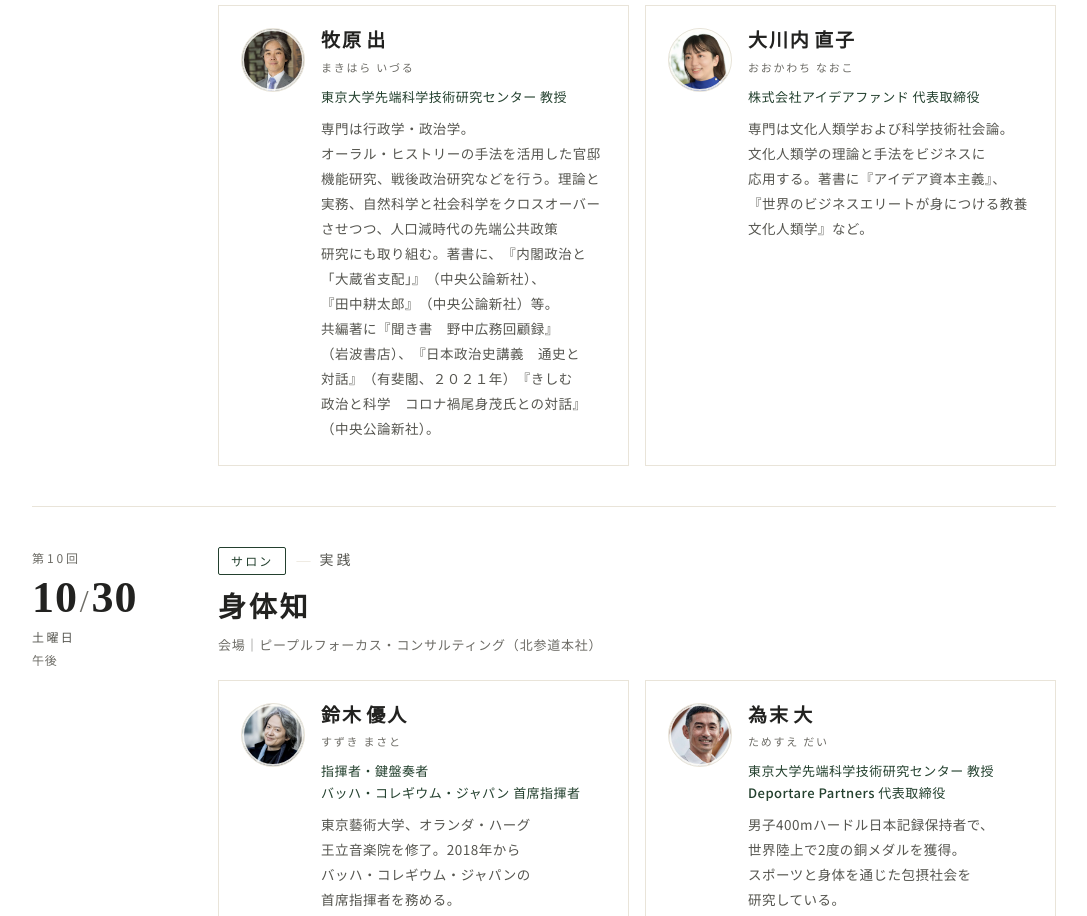
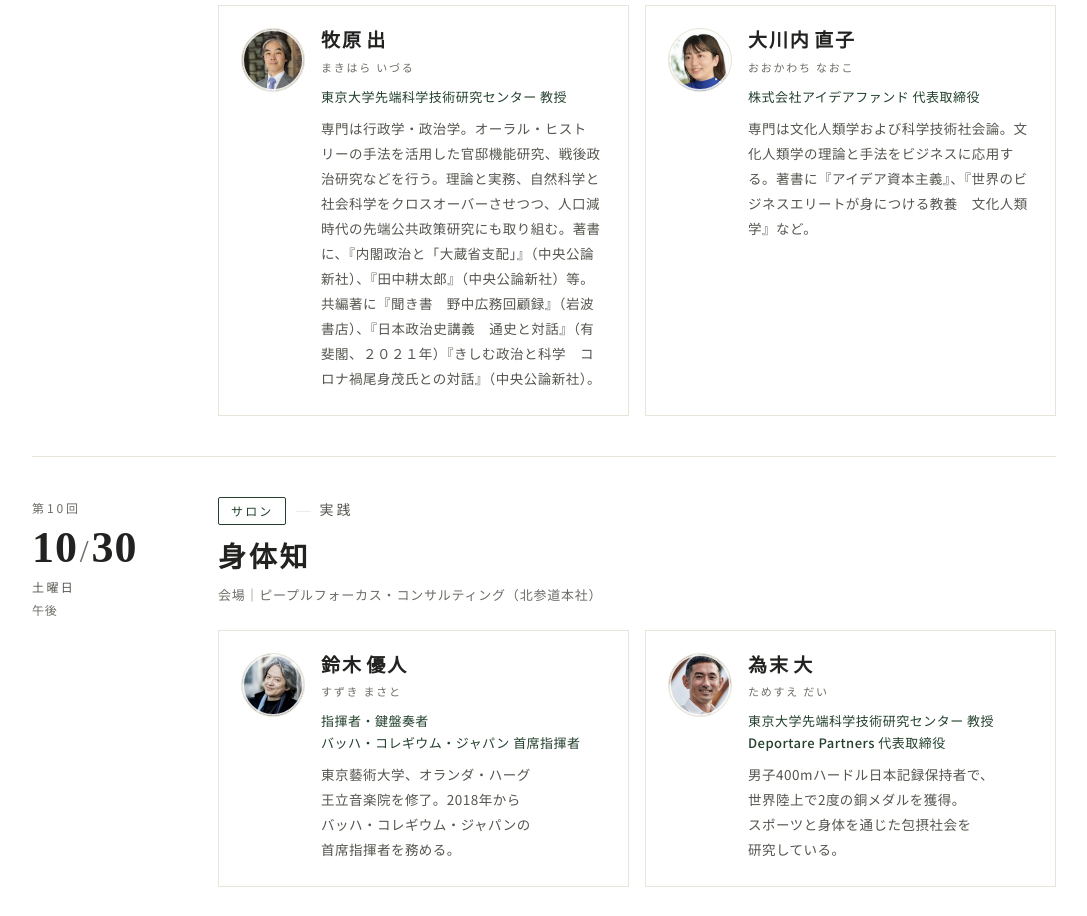
Before and after one commit to abcdefghoriuchi-gif/wisdom-salon, a plain HTML site: page 2027/index.html in a window 1280 px wide. Shown: the part 9806-10722 px from the top of the page, without its empty margins (96-1183 px from the left). Drawn offline with Linux system fonts and the light colour scheme.

Commit message:
学者紹介: 牧原出さん・大川内直子さんのプロフィール文を標準の折り返しで流す形に変更

```diff
--- a/2027/index.html
+++ b/2027/index.html
@@ -529,8 +529,8 @@ footer .note{color:var(--aul);letter-spacing:.06em}
 <div class="sbody"><div class="smeta"><span class="badge">サロン</span><span class="axis">思考</span></div>
 <h3 class="stheme">歴史・文明</h3><p class="venue"><span class="nw">会場｜</span><wbr><span class="nw">ピープルフォーカス・</span><wbr>コンサルティング<span class="vsub">（<span class="nw">北参道本社）</span></span></p>
 <div class="sps"><article class="sp"><div class="mono ph-wrap"><img src="images/makihara.jpg" alt="牧原出" width="200" height="200" loading="lazy" decoding="async"></div><div class="spb">
-<h4 class="spn"><span class="nw">牧原 出</span></h4><p class="kana"><span class="nw">まきはら いづる</span></p><p class="spt"><span class="seg"><span class="nw">東京大学</span><wbr><span class="nw">先端科学技術研究センター</span> <span class="nw">教授</span></span></p><p class="bio" style="text-wrap:wrap">専門は<wbr>行政学・<wbr>政治学。<wbr><span class="nw">オーラル・ヒストリー</span>の<wbr>手法を<wbr>活用した<wbr>官邸<wbr>機能<wbr>研究、<wbr>戦後<wbr>政治<wbr>研究<wbr>などを<wbr>行う。<wbr>理論と<wbr>実務、<wbr>自然<wbr>科学と<wbr>社会<wbr>科学を<wbr>クロスオーバー<wbr>させつつ、<wbr>人口減<wbr>時代の<wbr>先端<wbr>公共<wbr>政策<wbr>研究にも<wbr>取り組む。<wbr>著書に、<wbr>『内閣<wbr>政治と<wbr>「大蔵省<wbr>支配」』<wbr>（中央公論新社）、<wbr>『田中耕太郎』<wbr>（中央公論新社）等。<wbr>共編著に<wbr>『聞き書　<wbr>野中広務<wbr>回顧録』<wbr>（岩波書店）、<wbr>『日本<wbr>政治史<wbr>講義　<wbr>通史と<wbr>対話』<wbr>（有斐閣、<wbr>２０２１年）<wbr>『きしむ<wbr>政治と<wbr>科学　<wbr>コロナ禍<wbr>尾身茂氏との<wbr>対話』<wbr>（中央公論新社）。</p></div></article><article class="sp"><div class="mono ph-wrap"><img src="images/okawachi.jpg" alt="大川内直子" width="200" height="200" loading="lazy" decoding="async"></div><div class="spb">
-<h4 class="spn"><span class="nw">大川内 直子</span></h4><p class="kana"><span class="nw">おおかわち なおこ</span></p><p class="spt"><span class="seg"><span class="nw">株式会社アイデアファンド</span> <span class="nw">代表取締役</span></span></p><p class="bio" style="text-wrap:wrap">専門は<wbr>文化人類学<wbr>および<wbr>科学技術社会論。<wbr>文化人類学の<wbr>理論と<wbr>手法を<wbr>ビジネスに<wbr>応用する。<wbr>著書に<wbr>『アイデア資本主義』、<wbr>『世界の<wbr>ビジネスエリートが<wbr>身につける<wbr>教養　<wbr><span class="nw">文化人類学』など。</span></p></div></article></div></div></li>
+<h4 class="spn"><span class="nw">牧原 出</span></h4><p class="kana"><span class="nw">まきはら いづる</span></p><p class="spt"><span class="seg"><span class="nw">東京大学</span><wbr><span class="nw">先端科学技術研究センター</span> <span class="nw">教授</span></span></p><p class="bio" style="text-wrap:wrap;word-break:normal">専門は行政学・政治学。オーラル・ヒストリーの手法を活用した官邸機能研究、戦後政治研究などを行う。理論と実務、自然科学と社会科学をクロスオーバーさせつつ、人口減時代の先端公共政策研究にも取り組む。著書に、『内閣政治と「大蔵省支配」』（中央公論新社）、『田中耕太郎』（中央公論新社）等。共編著に『聞き<span class="nw">書　野</span>中広務回顧録』（岩波書店）、『日本政治史講<span class="nw">義　通</span>史と対話』（有斐閣、２０２１年）『きしむ政治と科<span class="nw">学　コ</span>ロナ禍尾身茂氏との対話』（中央公論新社）。</p></div></article><article class="sp"><div class="mono ph-wrap"><img src="images/okawachi.jpg" alt="大川内直子" width="200" height="200" loading="lazy" decoding="async"></div><div class="spb">
+<h4 class="spn"><span class="nw">大川内 直子</span></h4><p class="kana"><span class="nw">おおかわち なおこ</span></p><p class="spt"><span class="seg"><span class="nw">株式会社アイデアファンド</span> <span class="nw">代表取締役</span></span></p><p class="bio" style="text-wrap:wrap;word-break:normal">専門は文化人類学および科学技術社会論。文化人類学の理論と手法をビジネスに応用する。著書に『アイデア資本主義』、『世界のビジネスエリートが身につける教<span class="nw">養　文</span>化人類学』など。</p></div></article></div></div></li>
 <li class="ses fmt-c">
 <div class="sdate"><span class="sno"><span class="nw">第10回</span></span><span class="sd"><b><span class="nw">10</span></b><i>/</i><b><span class="nw">30</span></b></span><span class="sw">土曜日</span></div>
 <div class="sbody"><div class="smeta"><span class="badge">サロン</span><span class="axis">実践</span></div>
```
Also changed, not shown: people.html (+1 -1 lines).
